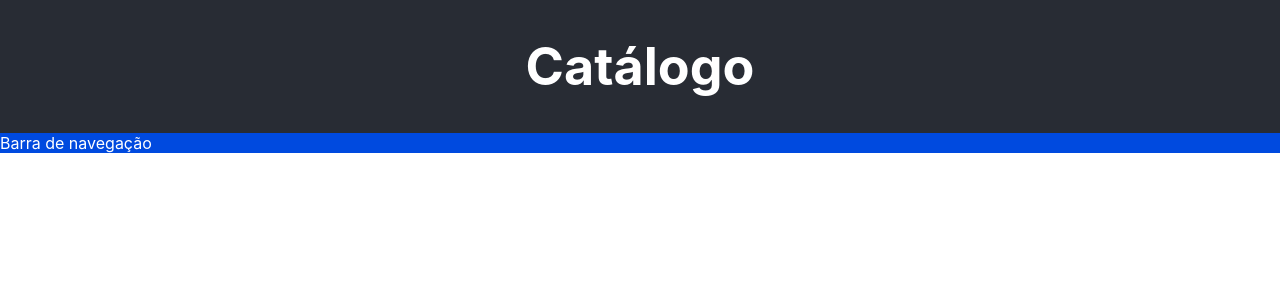
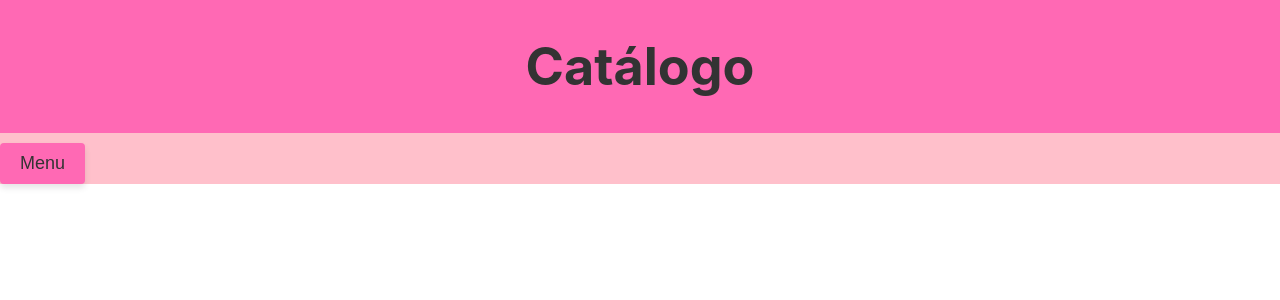
Before and after one commit to Anthony4Dev/catalogo, a React (Create React App) app in the folder Documents/cat-produtos/cat-prod/: page / in a window 1280 px wide. Shown: the top 300 px of the page. Built offline with nearby package versions, Linux system fonts and the light colour scheme.

Commit message:
mudanças de cor e posicionamento no header e no botão que mostra a lista

```diff
--- a/Documents/cat-produtos/cat-prod/src/App.css
+++ b/Documents/cat-produtos/cat-prod/src/App.css
@@ -1,21 +1,62 @@
 .App {
   text-align: center;
+  background-color: #F5F5F5;
 }
 
 .App-header {
-  background-color: #282c34;
+  background-color: #FF69B4;
   display: flex;
   flex-direction: column;
   align-items: center;
   justify-content: center;
   font-size: calc(10px + 2vmin);
-  color: white;
+  color: #333333;
 }
 
+  .nav-toggle{
+    background-color: #FF69B4;
+    color: #333333;
+    padding: 10px 20px;
+    font-size: 18px;
+    border: none;
+    border-radius: 4px;
+    cursor: pointer;
+    box-shadow: 0px 4px 6px rgba(0, 0, 0, 0.1);
+    transition: background-color 0.3s ease;
+    margin-top: 10px;
+  }
+
+  .nav-toggle:hover {
+    background-color: #FF4081;
+  }
+
 #navbar{
-  background-color: #004adf;
+  background-color: #FFC0CB;
   display: flex;
   align-items: flex-start;
   justify-content: flex-start;
-  color: #fff;
+  color: #333333;
 }
+
+#navbar.expanded #nav-items {
+  display: block;
+  max-height: 500px;
+  overflow: hidden;
+  transition: max-height 1.5s ease-out;
+}
+
+#nav-items {
+  max-height: 0;
+  list-style: none;
+  padding: 0;
+  transition: max-height 0.8s ease;
+}
+
+.items {
+  margin: 12px;
+}
+
+.nav-closed {
+  max-height: 0 !important;
+  overflow: hidden;
+}
--- a/Documents/cat-produtos/cat-prod/src/App.js
+++ b/Documents/cat-produtos/cat-prod/src/App.js
@@ -1,13 +1,28 @@
-import logo from './logo.svg';
 import './App.css';
+import { useState } from 'react';
 
 function App() {
+  const [isNavExpanded, setIsNavExpanded] = useState(false);
+
+  const toggleNav = () => {
+    setIsNavExpanded(!isNavExpanded);
+  };
+
   return (
     <div className="App">
       <header className="App-header">
         <h1>Catálogo</h1>
       </header>
-      <nav id="navbar">Barra de navegação</nav>
+      <nav id="navbar" className={isNavExpanded ? 'expanded' : ''}>
+        <button className="nav-toggle" onClick={toggleNav}>
+          Menu
+        </button>
+        <ul id="nav-items" className={!isNavExpanded ? 'nav-closed' : ''}>
+          <li className="items">item 1</li>
+          <li className="items">item 2</li>
+          <li className="items">item 3</li>
+        </ul>
+      </nav>
     </div>
   );
 }
```
Also changed, not shown: Documents/cat-produtos/cat-prod/src/logo.svg (deleted).
